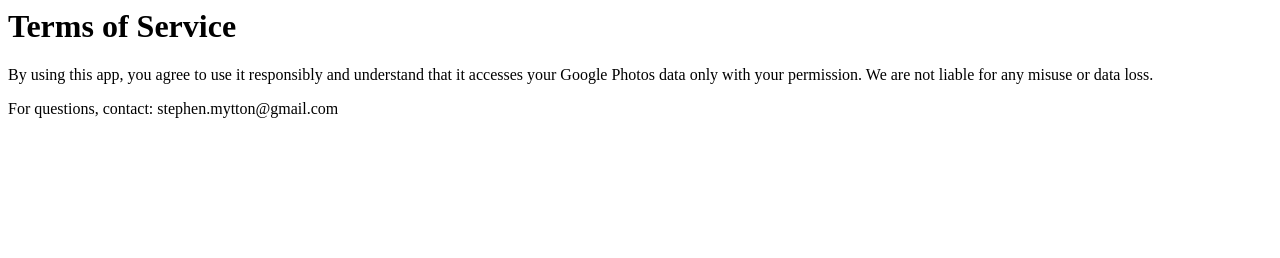
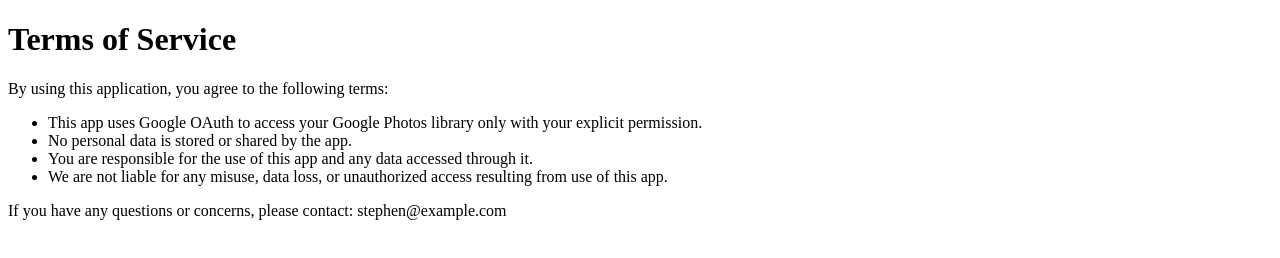
Before and after one commit to mightymyte-hash/photos-app, a plain HTML site: page terms.html in a window 1280 px wide. Drawn offline with Linux system fonts and the light colour scheme.

Commit message:
Add files via upload

```diff
--- a/terms.html
+++ b/terms.html
@@ -1,3 +1,20 @@
-<h1>Terms of Service</h1>
-<p>By using this app, you agree to use it responsibly and understand that it accesses your Google Photos data only with your permission. We are not liable for any misuse or data loss.</p>
-<p>For questions, contact: stephen.mytton@gmail.com</p>
+
+<!DOCTYPE html>
+<html lang="en">
+<head>
+    <meta charset="UTF-8">
+    <meta name="viewport" content="width=device-width, initial-scale=1.0">
+    <title>Terms of Service</title>
+</head>
+<body>
+    <h1>Terms of Service</h1>
+    <p>By using this application, you agree to the following terms:</p>
+    <ul>
+        <li>This app uses Google OAuth to access your Google Photos library only with your explicit permission.</li>
+        <li>No personal data is stored or shared by the app.</li>
+        <li>You are responsible for the use of this app and any data accessed through it.</li>
+        <li>We are not liable for any misuse, data loss, or unauthorized access resulting from use of this app.</li>
+    </ul>
+    <p>If you have any questions or concerns, please contact: stephen@example.com</p>
+</body>
+</html>
```
